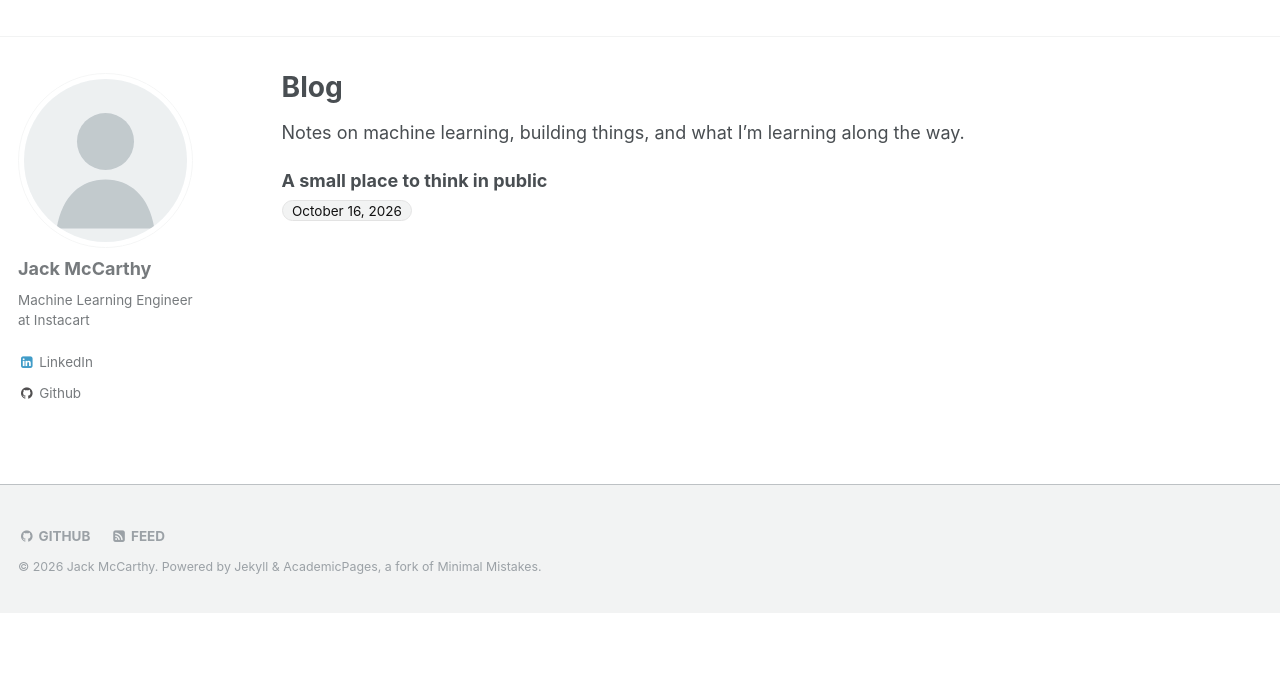
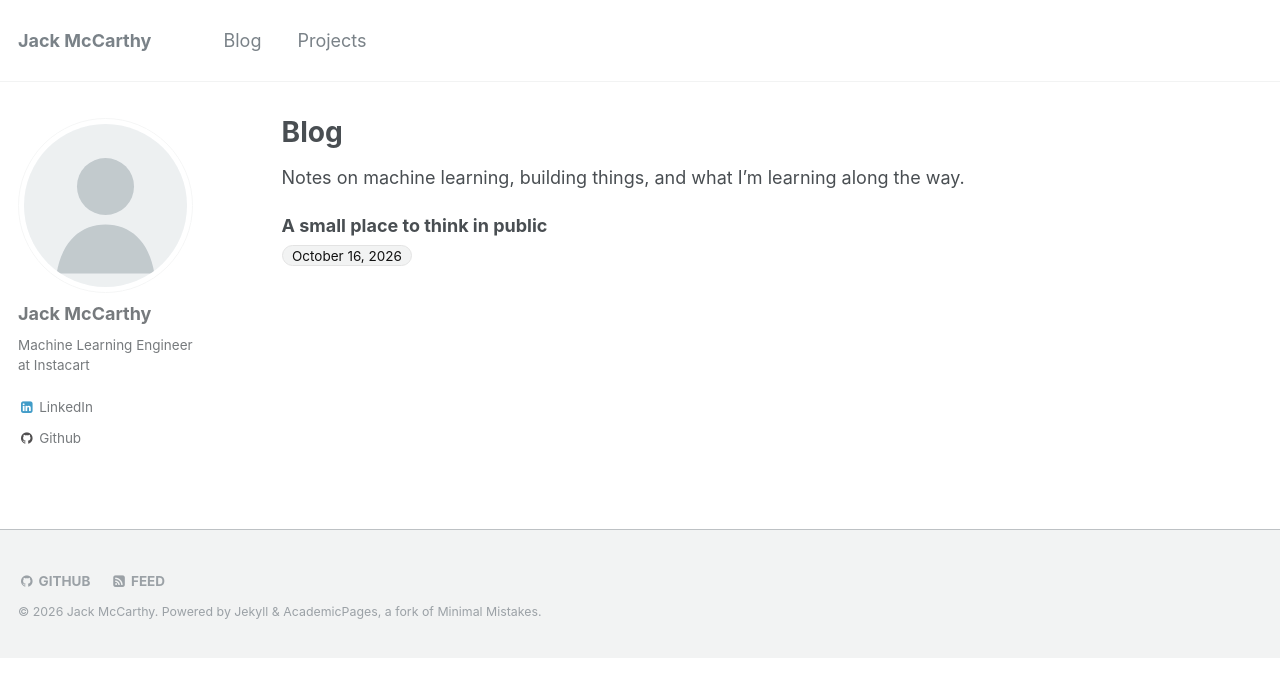
Before and after one commit to jwmccarthy/jwmccarthy.github.io, a Jekyll site: the page built from _pages/index.md, in a window 1280 px wide. Shown: the top 697 px of the page. Built offline with Jekyll 4.4.1, drawn with Linux system fonts in a browser that asks for light colours.

Commit message:
Restore theme header navigation

```diff
--- a/assets/css/main.scss
+++ b/assets/css/main.scss
@@ -59,15 +59,6 @@
 }
 
 @media (min-width: 57.8125em) {
-  .greedy-nav .visible-links {
-    display: grid;
-    grid-template-columns: 16.9491525424% auto auto;
-  }
-
-  .greedy-nav .visible-links li {
-    display: block;
-  }
-
   .sidebar {
     padding-right: 1.5em;
   }
```
